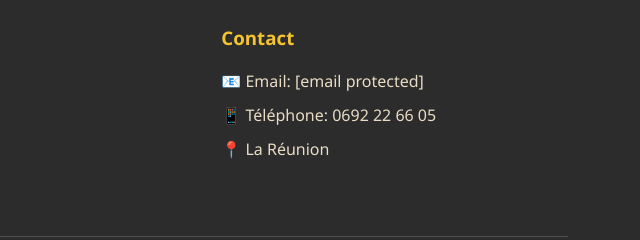
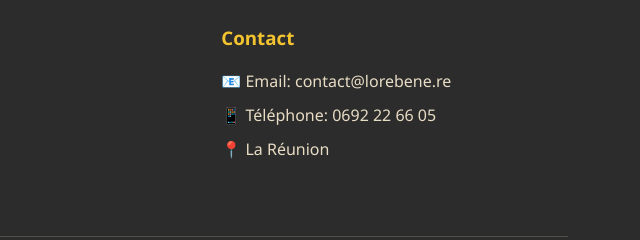
Before and after one commit to benjazar85/lorebene-website, a plain HTML site: page index.html in a window 1280 px wide. Shown: the part 2984-3224 px from the top of the page, 640-1280 px from the left. Drawn offline with Linux system fonts and the light colour scheme.

Commit message:
Update contact email in footer section

```diff
--- a/index.html
+++ b/index.html
@@ -131,7 +131,7 @@
                 <div class="footer-section">
                     <h3>Contact</h3>
                     <ul>
-                        <li>📧 Email: <a href="/cdn-cgi/l/email-protection" class="__cf_email__" data-cfemail="f695999882979582b69a99849394939893d88493">[email&#160;protected]</a></li>
+                        <li>📧 Email: <a href="mailto:contact@lorebene.re">contact@lorebene.re</a></li>
                         <li>📱 Téléphone: 0692 22 66 05</li>
                         <li>📍 La Réunion</li>
                     </ul>
```
